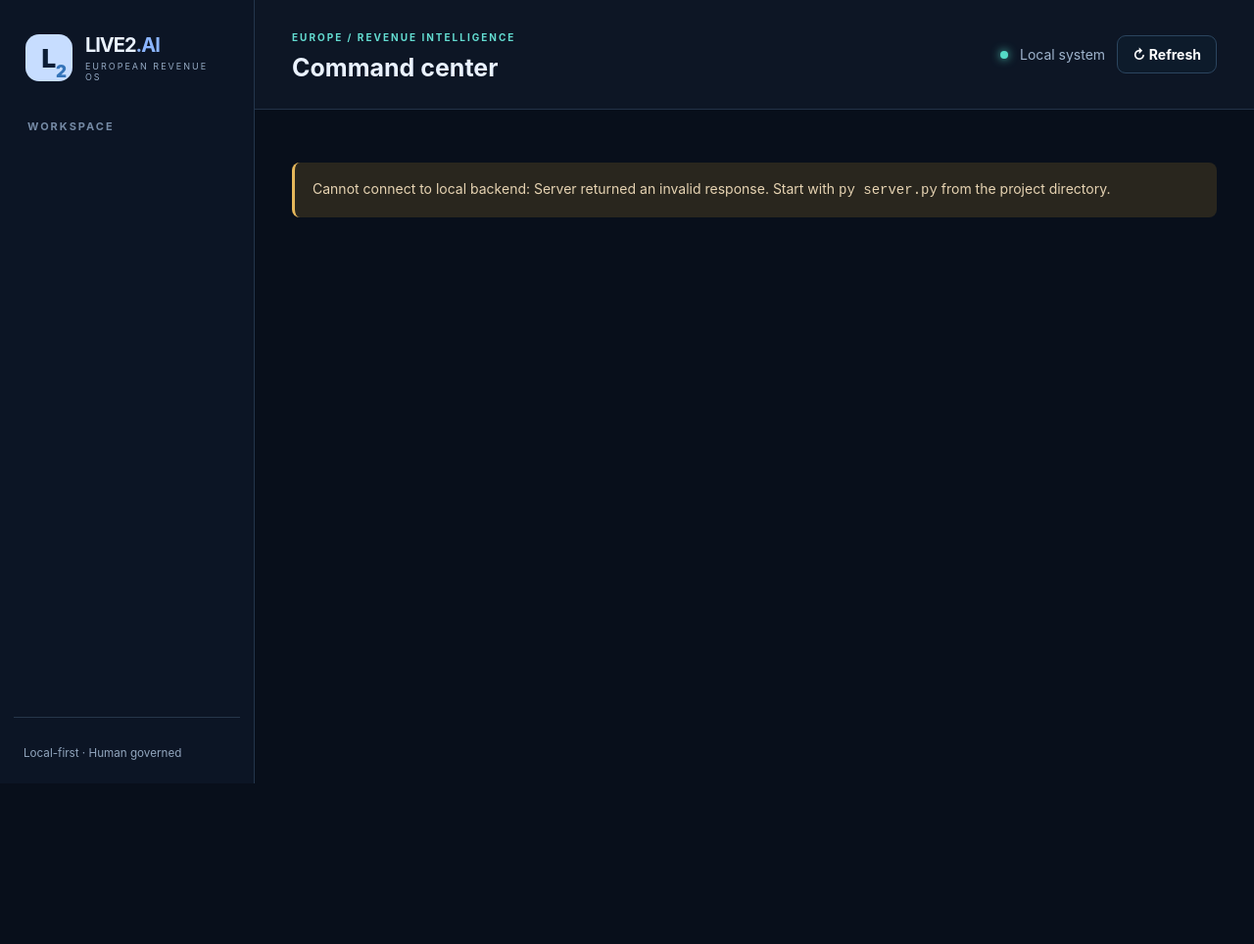
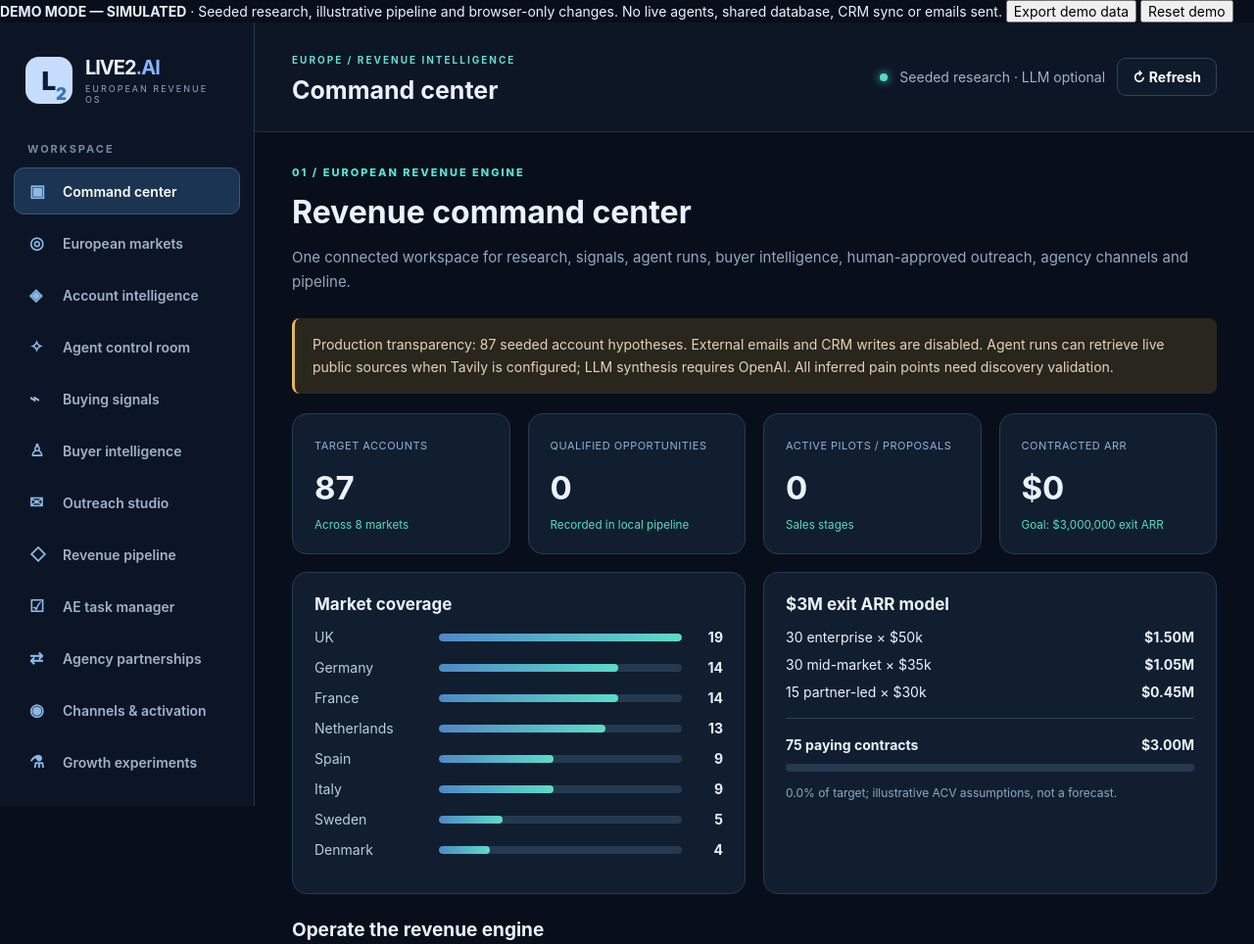
Before and after one commit to vaibhavvenu93/live2-revenue-os, a plain HTML site: page web/index.html in a window 1280 px wide. Shown: the top 964 px of the page at 98% size. Before the commit the page ends 800 px from the top, so only its background shows below. Drawn offline with Linux system fonts and the light colour scheme; no server answers.

Commit message:
Load browser-only demo adapter before frontend

```diff
--- a/web/index.html
+++ b/web/index.html
@@ -1 +1 @@
-<!doctype html><html lang="en"><head><meta charset="utf-8"><meta name="viewport" content="width=device-width,initial-scale=1"><title>LIVE2 · European Revenue OS</title><link rel="stylesheet" href="/styles.css"></head><body><div class="shell"><aside><div class="brand"><span class="brandmark">L<span>2</span></span><div><b>LIVE2<span>.AI</span></b><small>EUROPEAN REVENUE OS</small></div></div><div class="aside-label">WORKSPACE</div><nav id="nav"></nav><div class="aside-footer"><div id="connection"></div><small>Local-first · Human governed</small></div></aside><main><header><div><small id="breadcrumb">EUROPE / REVENUE INTELLIGENCE</small><h2 id="page-title">Command center</h2></div><div class="header-actions"><span class="status-dot"></span><span id="server-mode">Local system</span><button class="btn ghost" id="refresh">↻ Refresh</button></div></header><section id="content"></section></main></div><div id="toast" class="toast"></div><script src="/app.js"></script></body></html>
+<!doctype html><html lang="en"><head><meta charset="utf-8"><meta name="viewport" content="width=device-width,initial-scale=1"><title>LIVE2 · European Revenue OS</title><link rel="stylesheet" href="/styles.css"></head><body><div class="shell"><aside><div class="brand"><span class="brandmark">L<span>2</span></span><div><b>LIVE2<span>.AI</span></b><small>EUROPEAN REVENUE OS</small></div></div><div class="aside-label">WORKSPACE</div><nav id="nav"></nav><div class="aside-footer"><div id="connection"></div><small>Local-first · Human governed</small></div></aside><main><header><div><small id="breadcrumb">EUROPE / REVENUE INTELLIGENCE</small><h2 id="page-title">Command center</h2></div><div class="header-actions"><span class="status-dot"></span><span id="server-mode">Local system</span><button class="btn ghost" id="refresh">↻ Refresh</button></div></header><section id="content"></section></main></div><div id="toast" class="toast"></div><script src="/demo.js"></script><script src="/app.js"></script></body></html>
```
